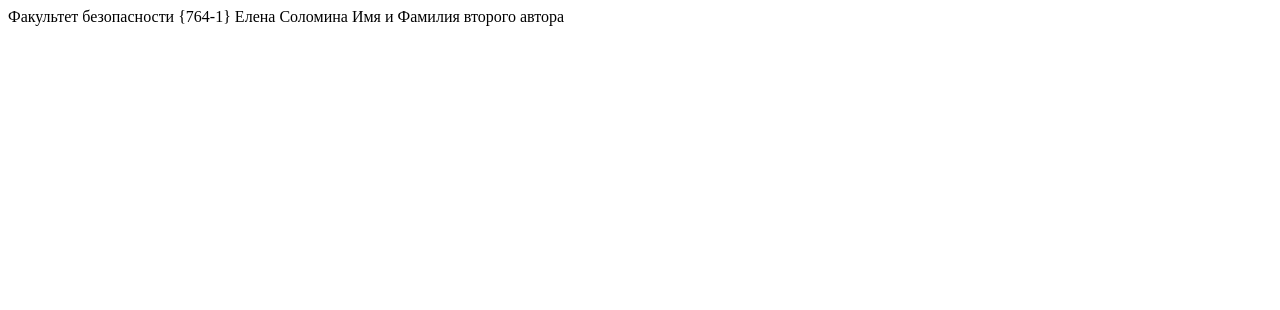
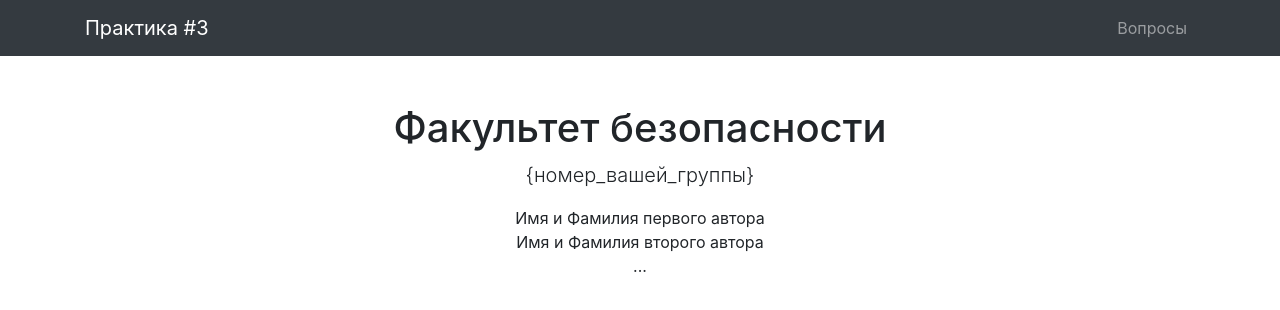
Before and after one commit to HELENSOLOMINA/github.io, a plain HTML site: page index.html in a window 1280 px wide. Drawn offline with nearby package versions, Linux system fonts and the light colour scheme.

Commit message:
Add files via upload

```diff
--- a/index.html
+++ b/index.html
@@ -1,5 +1,69 @@
-Факультет безопасности
-{764-1}
+<!DOCTYPE html>
+<html lang="en">
 
-Елена Соломина
-Имя и Фамилия второго автора
+<head>
+
+  <meta charset="utf-8">
+  <meta name="viewport" content="width=device-width, initial-scale=1, shrink-to-fit=no">
+  <meta name="description" content="">
+  <meta name="author" content="">
+
+  <title>#3 - HyperText Transfer Protocol Secure</title>
+
+  <!-- Bootstrap core CSS -->
+  <link href="https://maxcdn.bootstrapcdn.com/bootstrap/4.0.0/css/bootstrap.min.css" rel="stylesheet">
+
+  <!-- Custom styles for this template -->
+  <style>
+    body {
+      padding-top: 54px;
+    }
+
+    @media (min-width: 992px) {
+      body {
+        padding-top: 56px;
+      }
+    }
+  </style>
+
+</head>
+
+<body>
+
+  <!-- Navigation -->
+  <nav class="navbar navbar-expand-lg navbar-dark bg-dark fixed-top">
+    <div class="container">
+      <a class="navbar-brand" href="#">Практика #3</a>
+      <button class="navbar-toggler" type="button" data-toggle="collapse" data-target="#navbarResponsive" aria-controls="navbarResponsive" aria-expanded="false" aria-label="Toggle navigation">
+          <span class="navbar-toggler-icon"></span>
+        </button>
+      <div class="collapse navbar-collapse" id="navbarResponsive">
+        <ul class="navbar-nav ml-auto">
+          <li class="nav-item">
+            <a class="nav-link" href="mailto:piy@csp.tusur.ru">Вопросы</a>
+          </li>
+        </ul>
+      </div>
+    </div>
+  </nav>
+
+  <!-- Page Content -->
+  <div class="container">
+    <div class="row">
+      <div class="col-lg-12 text-center">
+        <h1 class="mt-5">Факультет безопасности</h1>
+        <p class="lead">{номер_вашей_группы}</p>
+        <ul class="list-unstyled">
+          <li>Имя и Фамилия первого автора</li>
+          <li>Имя и Фамилия второго автора</li>
+          <li>...</li>
+        </ul>
+      </div>
+    </div>
+  </div>
+
+  <script src="https://maxcdn.bootstrapcdn.com/bootstrap/4.0.0/js/bootstrap.bundle.min.js"></script>
+
+</body>
+
+</html>
```
